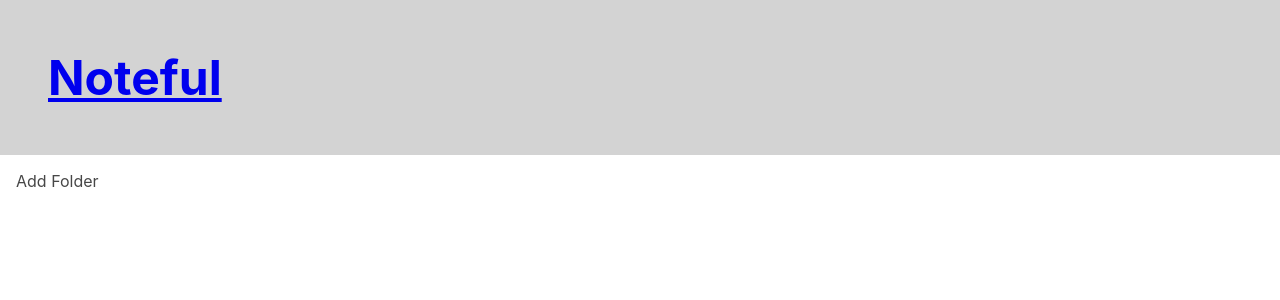
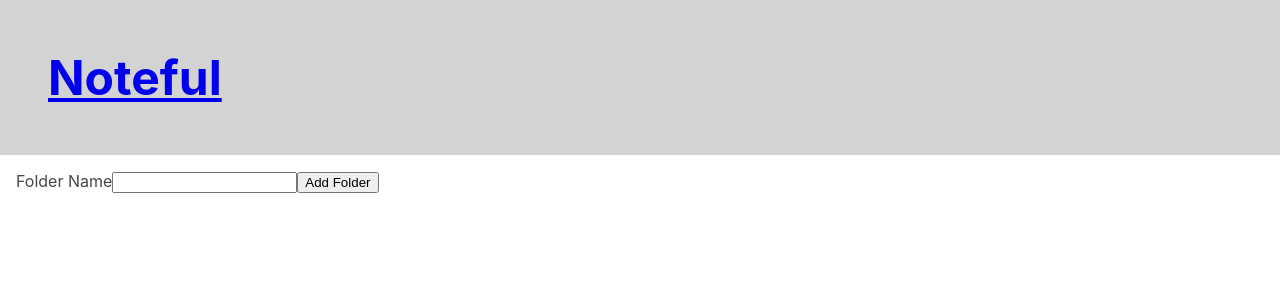
Before and after one commit to chasery/noteful, a React (Create React App) app: page /add-folder in a window 1280 px wide. Shown: the top 300 px of the page. Built offline with nearby package versions, Linux system fonts and the light colour scheme; no server answers.

Commit message:
Add add folder capability

```diff
--- a/package.json
+++ b/package.json
@@ -10,6 +10,7 @@
     "react-dom": "^17.0.1",
     "react-router-dom": "^5.2.0",
     "react-scripts": "4.0.1",
+    "uuid": "^8.3.1",
     "web-vitals": "^0.2.4"
   },
   "scripts": {
--- a/src/AddFolder/AddFolder.js
+++ b/src/AddFolder/AddFolder.js
@@ -1,14 +1,69 @@
 import React, { Component } from "react";
+import { withRouter } from "react-router-dom";
+import { v4 as uuidv4 } from "uuid";
+import NotefulContext from "../NotefulContext";
 import "./AddFolder.css";
 
 class AddFolder extends Component {
+  static contextType = NotefulContext;
+
+  state = {
+    folderName: "",
+    folderId: uuidv4(),
+  };
+
+  addFolderRequest(e) {
+    e.preventDefault();
+    const { folderName, folderId } = this.state;
+    const folder = { id: folderId, name: folderName };
+    const foldersUrl = `http://localhost:9090/folders`;
+
+    fetch(foldersUrl, {
+      method: "POST",
+      body: JSON.stringify(folder),
+      headers: {
+        "content-type": "application/json",
+        mode: "cors",
+      },
+    })
+      .then((response) => {
+        if (response.ok) {
+          return response.json();
+        } else {
+          throw response.status;
+        }
+      })
+      .then((json) => {
+        this.props.history.push(`/folder/${folderId}`);
+        this.context.addFolder(folderId, folderName);
+      })
+      .catch((status) => {
+        console.log(status);
+      });
+  }
+
+  updateFolderName(folderName) {
+    this.setState({
+      folderName,
+    });
+  }
+
   render() {
+    const { folderName } = this.state;
+
     return (
-      <>
-        <div>Add Folder</div>
-      </>
+      <form onSubmit={(e) => this.addFolderRequest(e)}>
+        <label htmlFor="Name">Folder Name</label>
+        <input
+          id="Name"
+          type="text"
+          value={folderName}
+          onChange={(e) => this.updateFolderName(e.target.value)}
+        />
+        <button type="submit">Add Folder</button>
+      </form>
     );
   }
 }
 
-export default AddFolder;
+export default withRouter(AddFolder);
--- a/src/App.js
+++ b/src/App.js
@@ -41,6 +41,14 @@ class App extends Component {
       });
   }
 
+  addFolder = (folderId, folderName) => {
+    const newFolder = { id: folderId, name: folderName };
+
+    this.setState((prevState) => ({
+      folders: [...prevState.folders, newFolder],
+    }));
+  };
+
   deleteNote = (noteId) => {
     const updatedNotes = this.state.notes.filter((note) => note.id !== noteId);
 
@@ -54,6 +62,7 @@ class App extends Component {
       folders: this.state.folders,
       notes: this.state.notes,
       deleteNote: this.deleteNote,
+      addFolder: this.addFolder,
     };
 
     return (
--- a/src/Note/Note.js
+++ b/src/Note/Note.js
@@ -10,6 +10,7 @@ class Note extends Component {
     const noteUrl = `http://localhost:9090/notes/${noteId}`;
     fetch(noteUrl, {
       method: "DELETE",
+      "content-type": "application/json",
       mode: "cors",
     })
       .then((response) => {
--- a/src/NotefulContext.js
+++ b/src/NotefulContext.js
@@ -4,6 +4,7 @@ const NotefulContext = React.createContext({
   folders: [],
   notes: [],
   deleteNote: () => {},
+  addFolder: () => {},
 });
 
 export default NotefulContext;
```
Also changed, not shown: 2 other files (tests, documents, lock files or other folders).
